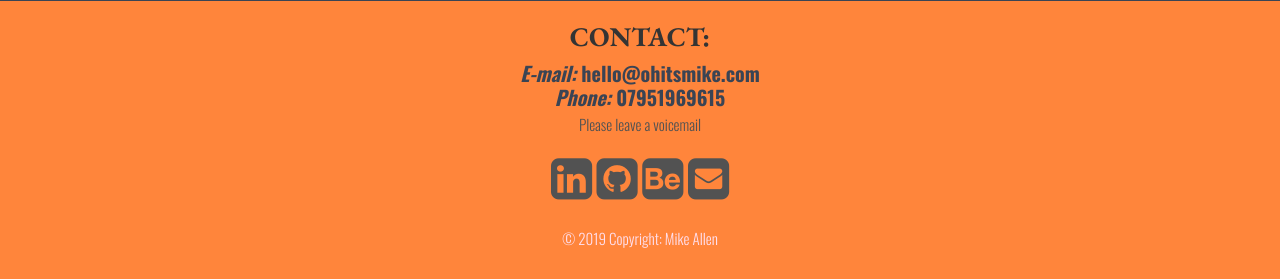
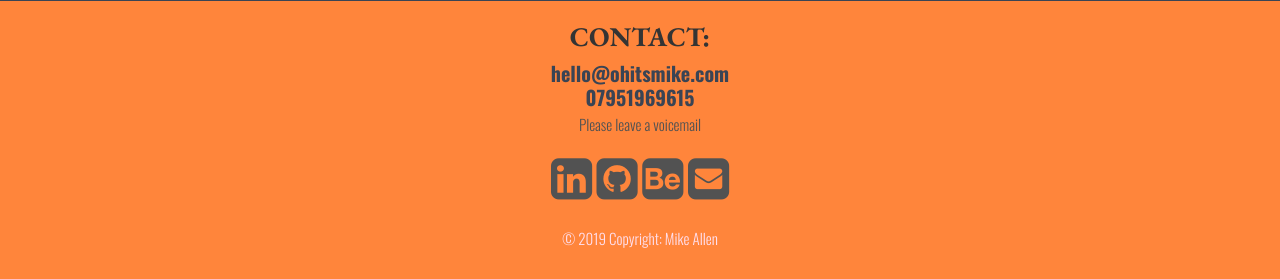
Before and after one commit to michael-allen99/portfoliowebsite, a PHP site: page / in a window 1280 px wide. Shown: the part 3871-4150 px from the top of the page. Run offline with PHP 8.4, Linux system fonts and the light colour scheme; some libraries are stand-ins or nearby versions.

Commit message:
Initial release 1.0

```diff
--- a/index.php
+++ b/index.php
@@ -286,7 +286,7 @@
 
         <!-- Content -->
         <h3 class="text-uppercase font-weight-bold text-center">Contact:</h3>
-        <h5 class="text-center"><i>E-mail:</i> hello@ohitsmike.com <br> <i>Phone:</i> 07951969615<br><p class="text-center voicemail">Please leave a voicemail</p></h5>
+        <h5 class="text-center">hello@ohitsmike.com <br> 07951969615<br><p class="text-center voicemail">Please leave a voicemail</p></h5>
 
     </div>
     <div class="text-center center-block">
```
